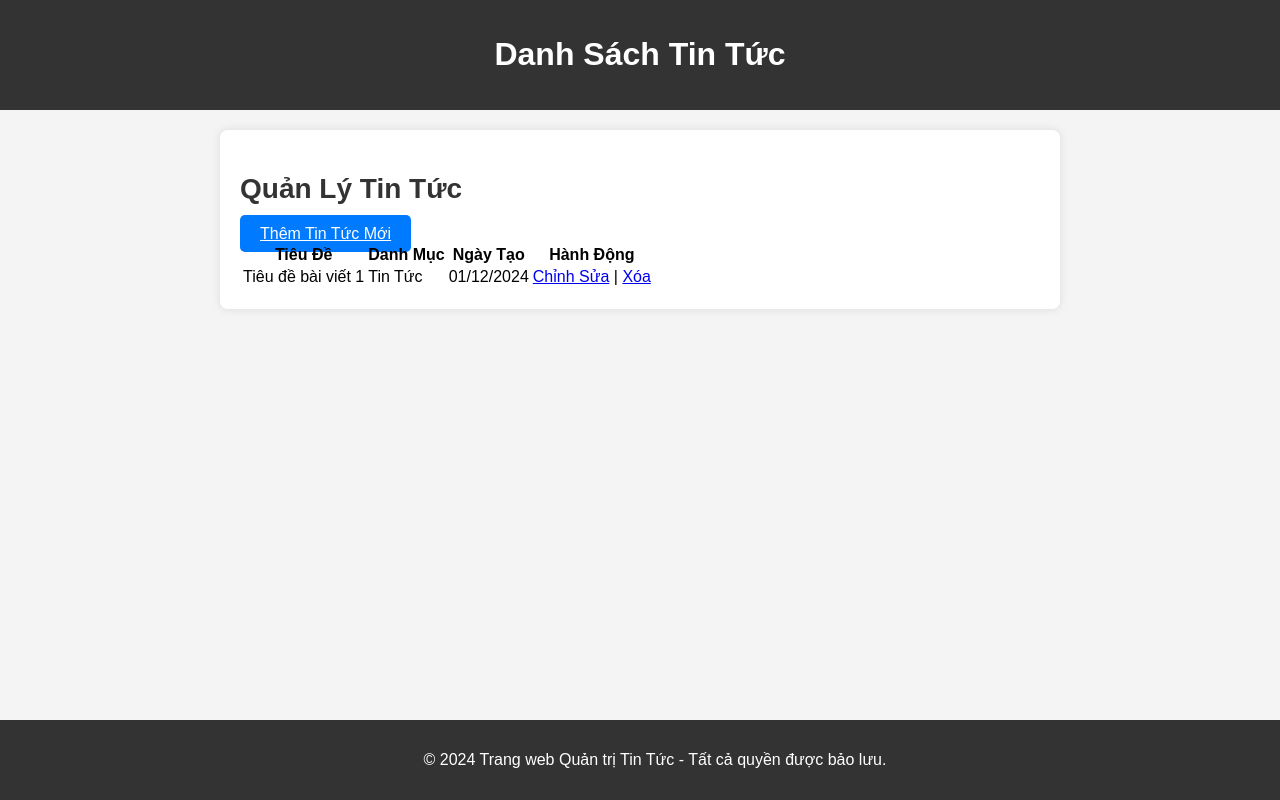
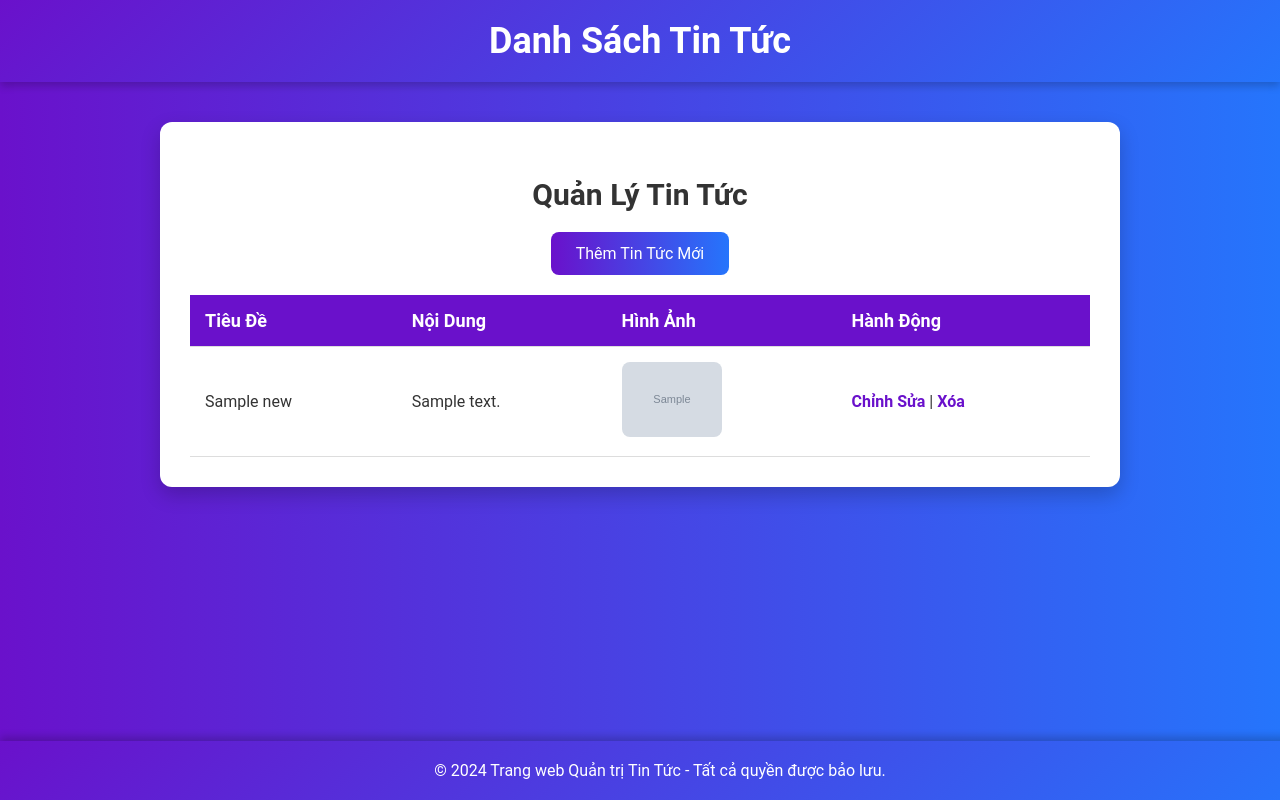
Before and after one commit to Khoahii/tluNews, a PHP site: template views/admin/news/index.php in a window 1280 px wide. Run offline with PHP 8.4, Linux system fonts and the light colour scheme; the template is opened without the code that fills it: most values are stand-ins (such as "Sample title", 1, 10 or a date in 2020); grey boxes marked "Sample" are stand-in pictures.

Commit message:
success load các bài báo ra trang admin index.php

```diff
--- a/controllers/AdminController.php
+++ b/controllers/AdminController.php
@@ -15,10 +15,6 @@ switch ($action) {
     break;
 
   default:
-
-    $user = new Userr();
-    $dataUser = $user->getUser(1);
-    require_once '../views/admin/dashboard.php';
     break;
 }
 ?>
--- a/views/admin/news/index.php
+++ b/views/admin/news/index.php
@@ -8,83 +8,124 @@
   <link rel="stylesheet" href="#">
   <style>
     body {
-      font-family: Arial, sans-serif;
-      background-color: #f4f4f4;
+      font-family: 'Roboto', sans-serif;
+      background: linear-gradient(to right, #6a11cb, #2575fc);
       margin: 0;
       padding: 0;
+      color: #333;
     }
 
     header {
-      background-color: #333;
+      background: linear-gradient(135deg, #6a11cb, #2575fc);
       color: white;
-      padding: 15px 0;
+      padding: 20px 0;
+      text-align: center;
+      box-shadow: 0 4px 8px rgba(0, 0, 0, 0.2);
+    }
+
+    header h1 {
+      font-size: 36px;
+      margin: 0;
+    }
+
+    .container {
+      max-width: 900px;
+      margin: 40px auto;
+      padding: 30px;
+      background-color: white;
+      border-radius: 12px;
+      box-shadow: 0 8px 20px rgba(0, 0, 0, 0.2);
       text-align: center;
     }
 
-    .container {
-      max-width: 800px;
-      margin: 20px auto;
-      padding: 20px;
-      background-color: white;
-      border-radius: 8px;
-      box-shadow: 0 0 10px rgba(0, 0, 0, 0.1);
-    }
-
     h2 {
-      font-size: 28px;
+      font-size: 30px;
       margin-bottom: 20px;
       color: #333;
     }
 
-    .form-group {
-      margin-bottom: 15px;
-    }
-
-    .form-group label {
-      display: block;
-      font-size: 16px;
-      margin-bottom: 5px;
-    }
-
-    .form-group input,
-    .form-group textarea,
-    .form-group select {
-      width: 100%;
-      padding: 10px;
-      font-size: 16px;
-      border: 1px solid #ccc;
-      border-radius: 5px;
-      box-sizing: border-box;
-    }
-
-    .form-group textarea {
-      height: 150px;
-    }
-
     .btn-submit {
-      padding: 10px 20px;
-      background-color: #007bff;
+      display: inline-block;
+      padding: 12px 25px;
+      background: linear-gradient(to right, #6a11cb, #2575fc);
       color: white;
       font-size: 16px;
       border: none;
-      border-radius: 5px;
+      border-radius: 8px;
       cursor: pointer;
+      text-decoration: none;
+      transition: transform 0.3s, background 0.3s;
     }
 
     .btn-submit:hover {
-      background-color: #0056b3;
+      background: linear-gradient(to right, #2575fc, #6a11cb);
+      transform: scale(1.05);
+    }
+
+    table {
+      width: 100%;
+      border-collapse: collapse;
+      margin-top: 20px;
+    }
+
+    table thead {
+      background: #6a11cb;
+      color: white;
+    }
+
+    table th,
+    table td {
+      padding: 15px;
+      text-align: left;
+      border-bottom: 1px solid #ddd;
+    }
+
+    table th {
+      font-size: 18px;
+      font-weight: bold;
+    }
+
+    table tbody tr:hover {
+      background-color: #f9f9f9;
+    }
+
+    table img {
+      border-radius: 8px;
+      transition: transform 0.3s;
+    }
+
+    table img:hover {
+      transform: scale(1.1);
+    }
+
+    table a {
+      color: #6a11cb;
+      text-decoration: none;
+      font-weight: bold;
+      transition: color 0.3s;
+    }
+
+    table a:hover {
+      color: #2575fc;
     }
 
     footer {
-      background-color: #333;
+      background: linear-gradient(135deg, #6a11cb, #2575fc);
       color: white;
       text-align: center;
-      padding: 15px;
+      padding: 20px;
       position: fixed;
       width: 100%;
       bottom: 0;
+      box-shadow: 0 -4px 8px rgba(0, 0, 0, 0.2);
+    }
+
+    footer p {
+      margin: 0;
+      font-size: 16px;
     }
   </style>
+
 </head>
 
 <body>
@@ -94,29 +135,36 @@
 
   <div class="container">
     <h2>Quản Lý Tin Tức</h2>
-    <a href="#" class="btn-submit">Thêm Tin Tức Mới</a>
+    <a href="/views/admin/news/add.php" class="btn-submit">Thêm Tin Tức Mới</a>
 
     <table>
       <thead>
         <tr>
           <th>Tiêu Đề</th>
-          <th>Danh Mục</th>
-          <th>Ngày Tạo</th>
+          <th>Nội Dung</th>
+          <th>Hình Ảnh</th>
           <th>Hành Động</th>
         </tr>
       </thead>
       <tbody>
-        <!-- Dữ liệu sẽ được lấy từ cơ sở dữ liệu -->
-        <tr>
-          <td>Tiêu đề bài viết 1</td>
-          <td>Tin Tức</td>
-          <td>01/12/2024</td>
-          <td>
-            <a href="edit.php?id=1">Chỉnh Sửa</a> |
-            <a href="delete.php?id=1" onclick="return confirm('Bạn có chắc chắn muốn xóa không?')">Xóa</a>
-          </td>
-        </tr>
-        <!-- Thêm các bài viết khác -->
+        <!-- Kiểm tra xem $newsList có phải là mảng không trước khi lặp qua -->
+        <?php if (is_array($newsList) && !empty($newsList)): ?>
+          <?php foreach ($newsList as $news): ?>
+            <tr>
+              <td><?php echo htmlspecialchars($news['title']); ?></td>
+              <td><?php echo htmlspecialchars($news['content']); ?></td>
+              <td><img src="<?php echo htmlspecialchars($news['image']); ?>" alt="Hình ảnh tin tức" style="width: 100px; height: auto;" /></td>
+              <td>
+                <a href="edit.php?id=<?php echo $news['id']; ?>">Chỉnh Sửa</a> |
+                <a href="delete.php?id=<?php echo $news['id']; ?>" onclick="return confirm('Bạn có chắc chắn muốn xóa không?')">Xóa</a>
+              </td>
+            </tr>
+          <?php endforeach; ?>
+        <?php else: ?>
+          <tr>
+            <td colspan="4">Không có dữ liệu.</td>
+          </tr>
+        <?php endif; ?>
       </tbody>
     </table>
   </div>
```
Also changed, not shown: config/database.php (deleted, +0 -28 lines), controllers/NewsController.php (+36 -0 lines), index.php (+9 -9 lines), models/BaseModel.php (+31 -6 lines), models/News.php (+12 -6 lines), models/User.php (+9 -3 lines), views/admin/dashboard.php (+4 -5 lines).
